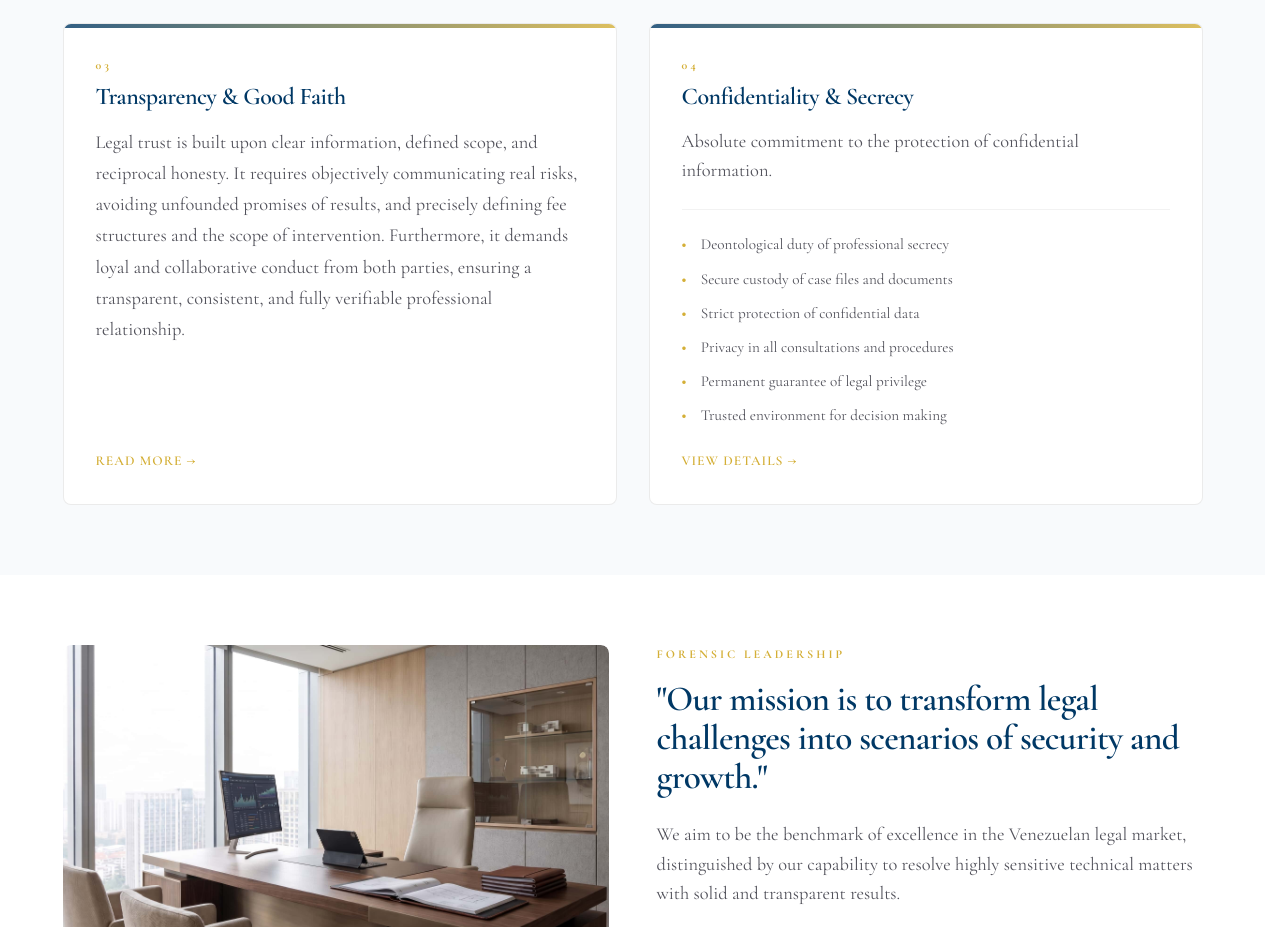
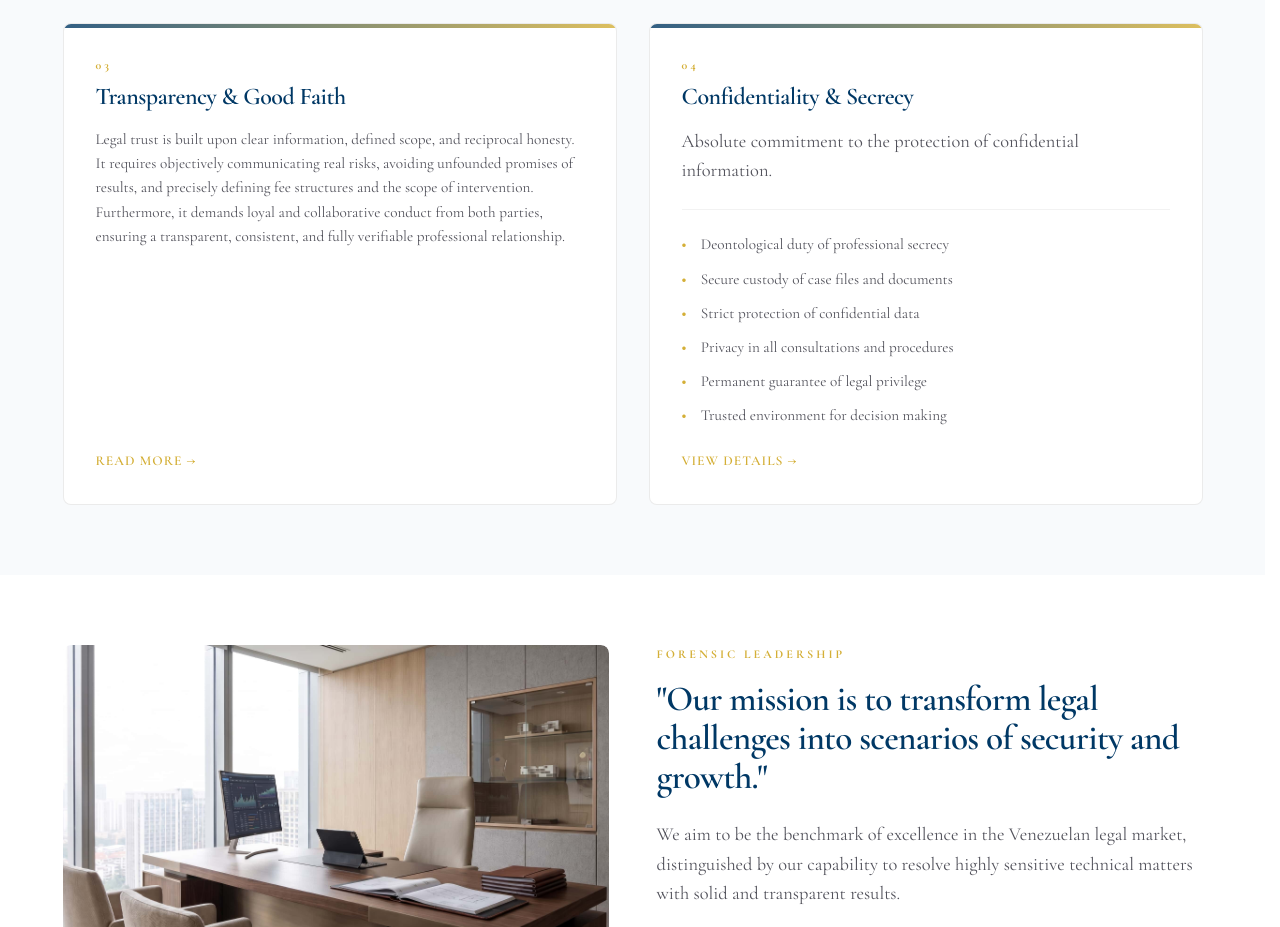
Before and after one commit to mcolina777-cpu/mac-consultores-site-clean, a Next.js app: page /en/about in a window 1280 px wide. Shown: the part 2120-3047 px from the top of the page. Built offline with nearby package versions, Linux system fonts and the light colour scheme.

Commit message:
style: estandarizar tipografía de la Tarjeta 03 con el sistema de diseño premium (0.95rem)

```diff
--- a/src/app/[locale]/about/page.tsx
+++ b/src/app/[locale]/about/page.tsx
@@ -155,7 +155,10 @@ export default async function QuienesSomos({ params }: { params: Promise<{ local
             >
               <span className="section-tag">03</span>
               <h3>{isEs ? 'Transparencia y Buena Fe' : 'Transparency & Good Faith'}</h3>
-              <p className="card-desc text-muted mb-1-5rem flex-grow-1" style={{ lineHeight: 1.7 }}>
+              <p
+                className="card-editorial-text"
+                style={{ lineHeight: 1.6, fontSize: '0.95rem', color: 'var(--text-muted, #4b5563)', marginBottom: '1.5rem' }}
+              >
                 {isEs
                   ? "La confianza jurídica se construye sobre información clara, delimitación del encargo y honestidad recíproca. Exige comunicar con objetividad los riesgos reales del asunto, evitar promesas infundadas de resultados y definir con total precisión los honorarios y el alcance de la intervención. Asimismo, requiere una conducta leal y colaborativa de ambas partes, garantizando una relación profesional transparente, coherente y plenamente verificable."
                   : "Legal trust is built upon clear information, defined scope, and reciprocal honesty. It requires objectively communicating real risks, avoiding unfounded promises of results, and precisely defining fee structures and the scope of intervention. Furthermore, it demands loyal and collaborative conduct from both parties, ensuring a transparent, consistent, and fully verifiable professional relationship."}
```
